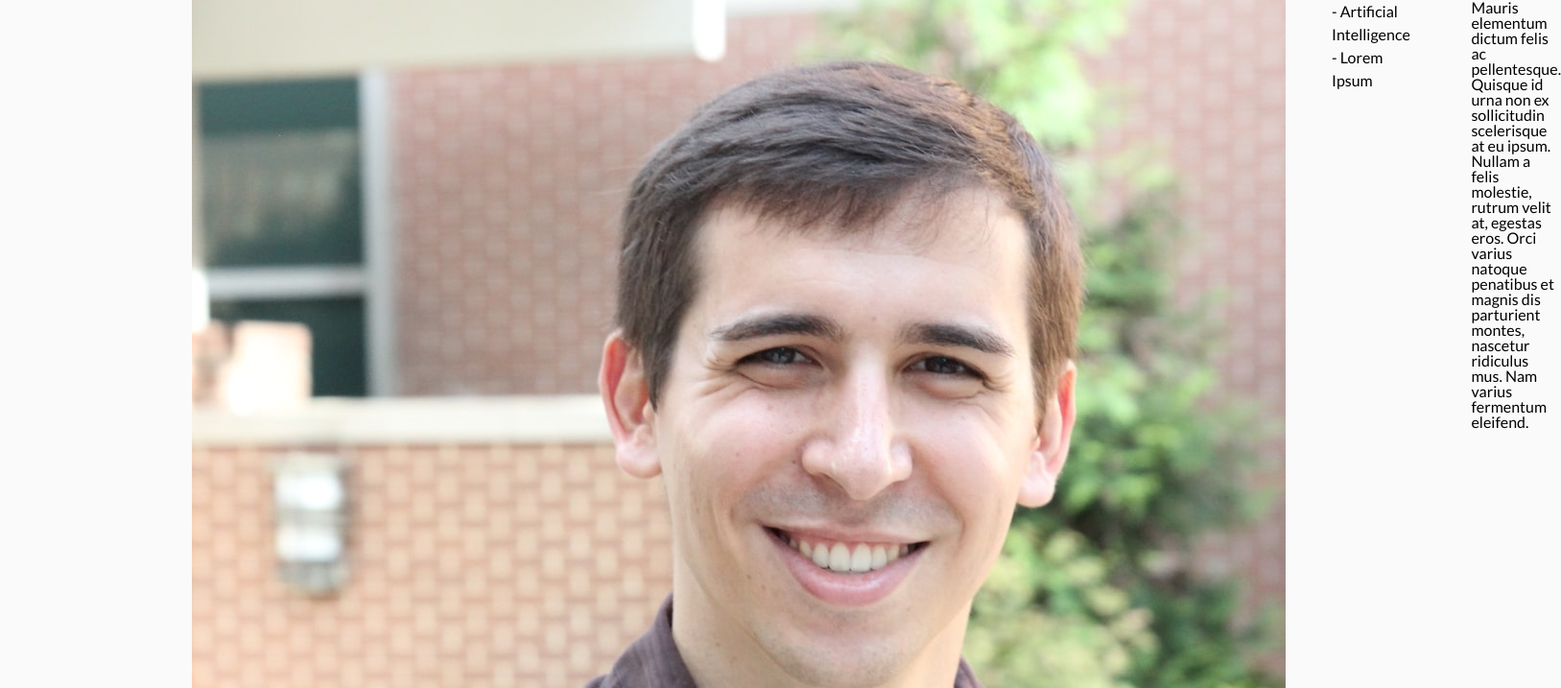
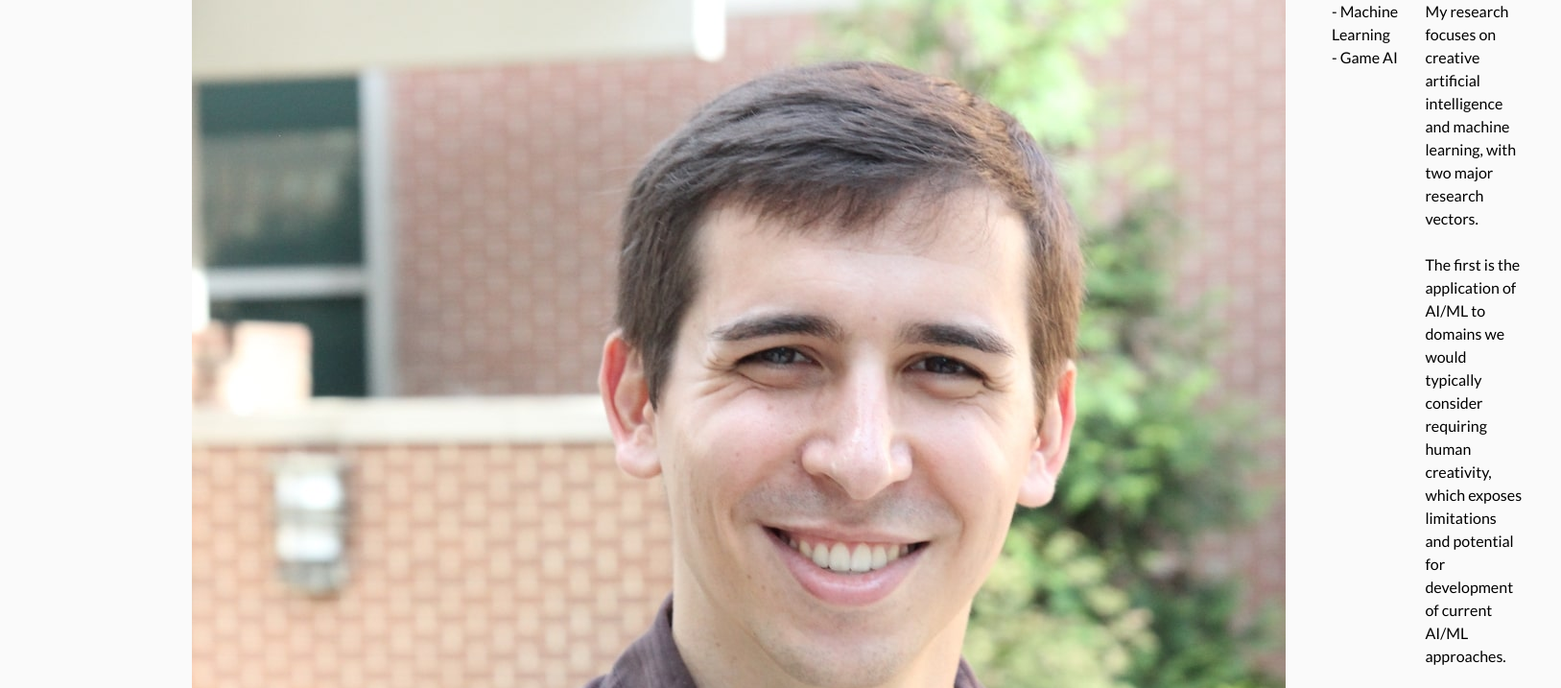
Before and after one commit to mguzdial3/mguzdial3.github.io, a plain HTML site: page index.html in a window 1280 px wide. Shown: the part 344-1061 px from the top of the page at 96% size, 1627 px wide, since content can reach past the window. Drawn offline with Linux system fonts and the light colour scheme; a web font is replaced by a local one.

Commit message:
try to fill out research interests and at a glance sections?

```diff
--- a/assets/styles/main.css
+++ b/assets/styles/main.css
@@ -11,6 +11,10 @@
   --nav-size: 1.25rem;
 
   --h-margin-bottom: 1rem;
+
+  --spacy-line-height: 1.5rem;
+
+  --about-content-spacing: 3rem;
 
   --news-item-padding: 2rem;
 
@@ -90,11 +94,11 @@ h1, h2, h3 {
 }
 
 .about__content-container > * {
-  padding-right: 3rem;
+  margin-right: var(--about-content-spacing);
 }
 
 .about__content-container > *:last-child {
-  padding-right: 0;
+  margin-right: 0;
 }
 
 /* This section basically says: the ratio (of width) that the picture, research-interests section, and at-a-glance section is 3:4:5 */
@@ -111,6 +115,8 @@ h1, h2, h3 {
   flex: 5;
 }
 
+/*  */
+
 .contact__header, .news__header {
   text-align: center;
   font-size: var(--h2-size);
@@ -124,14 +130,15 @@ h1, h2, h3 {
 
 .at-a-glance__section, .research-interests__section {
   margin: 0 auto;
+  line-height: var(--spacy-line-height);
+}
+
+.at-a-glance__section p {
+  margin-bottom: var(--spacy-line-height);
 }
 
 .research-interests__list li::before {
   content: "- ";
-}
-
-.research-interests__list li {
-  line-height: 1.5rem;
 }
 
 .contact__content-container {
--- a/index.html
+++ b/index.html
@@ -25,15 +25,23 @@
         <section class="research-interests__section">
           <h3 class="research-interests__header">Research Interests</h2>
           <ul class="research-interests__list">
-            <li>Artificial Intelligence</li>
-            <li>Lorem Ipsum</li>
+            <li>Machine Learning</li>
+            <li>Game AI</li>
           </ul>
         </section>
 
         <section class="at-a-glance__section">
           <h3 class="at-a-glance__header">At a Glance</h2>
-          <p class="at-a-glance__description">
-            Mauris elementum dictum felis ac pellentesque. Quisque id urna non ex sollicitudin scelerisque at eu ipsum. Nullam a felis molestie, rutrum velit at, egestas eros. Orci varius natoque penatibus et magnis dis parturient montes, nascetur ridiculus mus. Nam varius fermentum eleifend.
+          <p>
+            My research focuses on creative artificial intelligence and machine learning, with two major research vectors.
+          </p>
+
+          <p>
+            The first is the application of AI/ML to domains we would typically consider requiring human creativity, which exposes limitations and potential for development of current AI/ML approaches.
+          </p>
+
+          <p>
+            The second is the application of computational models of creativity to standard AI/ML tasks to improve the performance on these tasks.
           </p>
         </section>
       </div>
```
